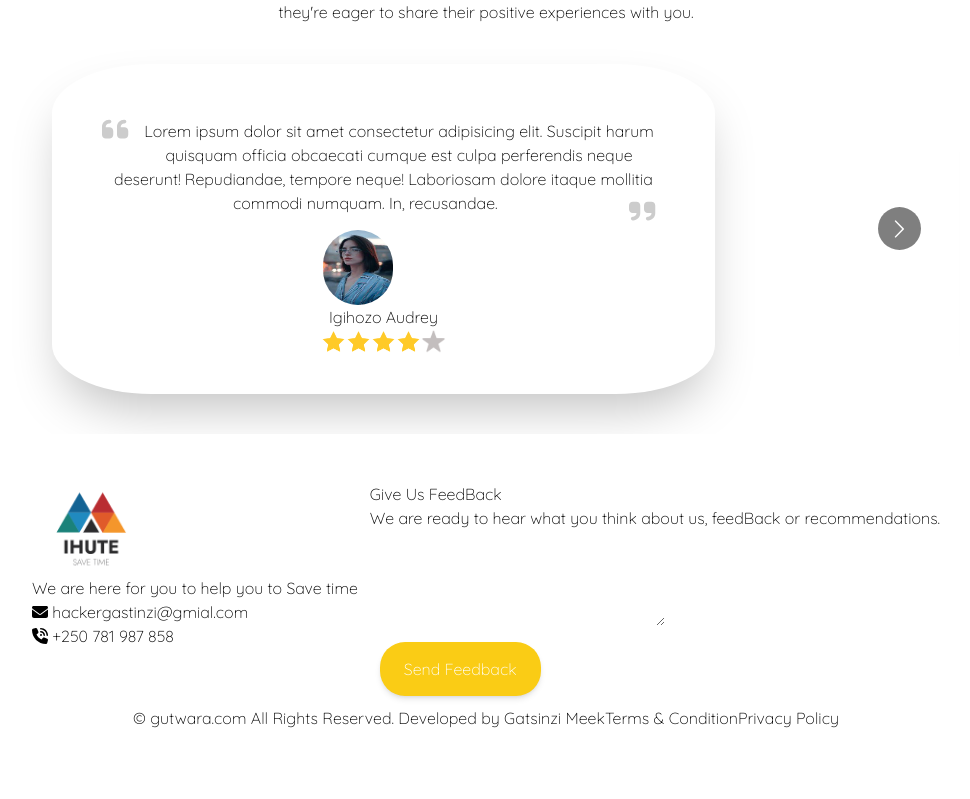
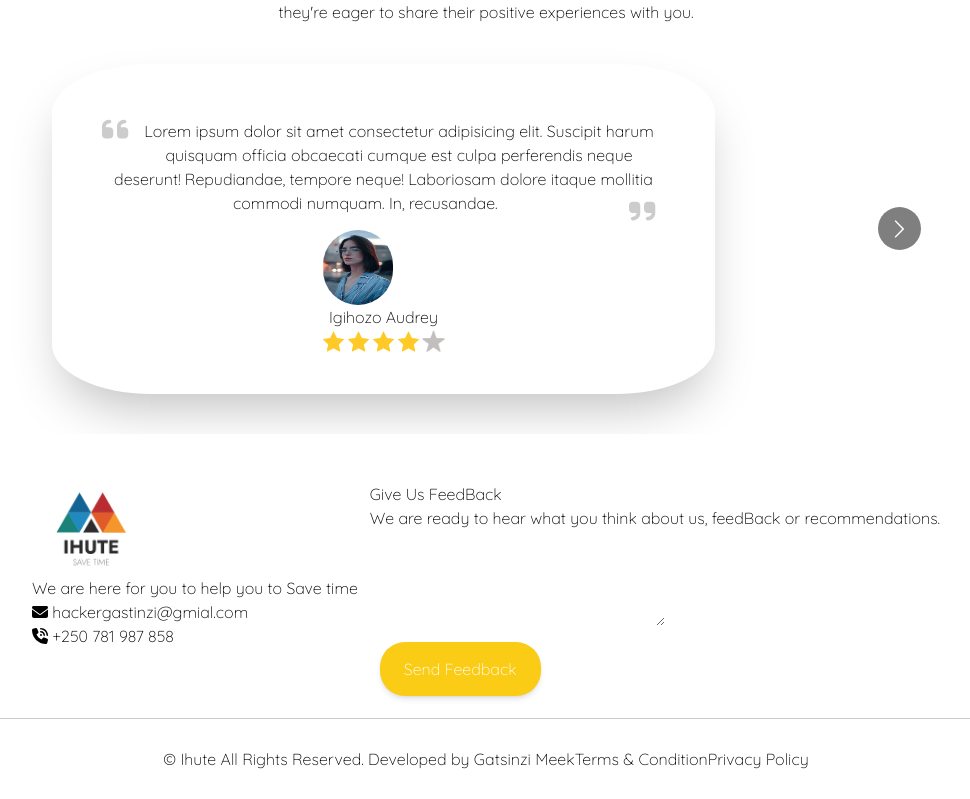
Before and after one commit to Gatsinzimeek/IHUTE, a React (Create React App) app: page / in a window 1280 px wide. Shown: the part 1309-2108 px from the top of the page, without its empty margins (154-1124 px from the left). Before the commit the page ends 2039 px from the top, so only its background shows below. Built offline with nearby package versions, Linux system fonts and the light colour scheme; no server answers.

Commit message:
new features

```diff
--- a/src/Component/Footer/Footer.jsx
+++ b/src/Component/Footer/Footer.jsx
@@ -5,7 +5,7 @@ import { FontAwesomeIcon } from '@fortawesome/react-fontawesome'
 import { faEnvelope,faPhoneVolume } from '@fortawesome/free-solid-svg-icons'
 const Footer = () => {
   return (
-    <div className='bg-[#fff]'>
+    <footer className='bg-[#fff]'>
     <div className='flex justify-center  gap-3'>
       <div>
         <img src={Logo} className='w-[120px]' alt="logo"/>
@@ -24,20 +24,20 @@ const Footer = () => {
         <p>
           We are ready to hear what you think about us, feedBack or recommendations.
         </p>
-        <textarea name="Enter you feedback here..." id="" cols="35" rows="4"></textarea><br />
+        <textarea name="Enter you feedback here..." className='border-3' cols="35" rows="4"></textarea><br />
         <Button>Send Feedback</Button>
       </div>
     </div>
-    <div style={{content: '', }} className='flex justify-center justify-items-center'>
+    <div className='flex justify-center justify-items-center border-t border-[#ccc] p-7 mt-3'>
       <div>
-        <p> &copy; gutwara.com All Rights Reserved. Developed by Gatsinzi Meek</p>
+        <p> &copy; Ihute All Rights Reserved. Developed by Gatsinzi Meek</p>
       </div>
-      <div>
+      <div >
         <Link to='#'>Terms & Condition</Link>
         <Link to='#'>Privacy Policy</Link>
       </div>
     </div>
-    </div>
+    </footer>
   )
 }
 
--- a/src/Router/Dashboard/dashboard.jsx
+++ b/src/Router/Dashboard/dashboard.jsx
@@ -12,11 +12,16 @@ const Dashboard = () => {
         redict('/login');
     }
   return (
+    <div className='flex'>
     <div>
         <h1>Welcome</h1>
         <h3>{currentUser.email}</h3>
         <Button clicked={handleLogout} >Log out</Button>
     </div>
+    <div>
+
+    </div>
+    </div>
   )
 }
 
```
